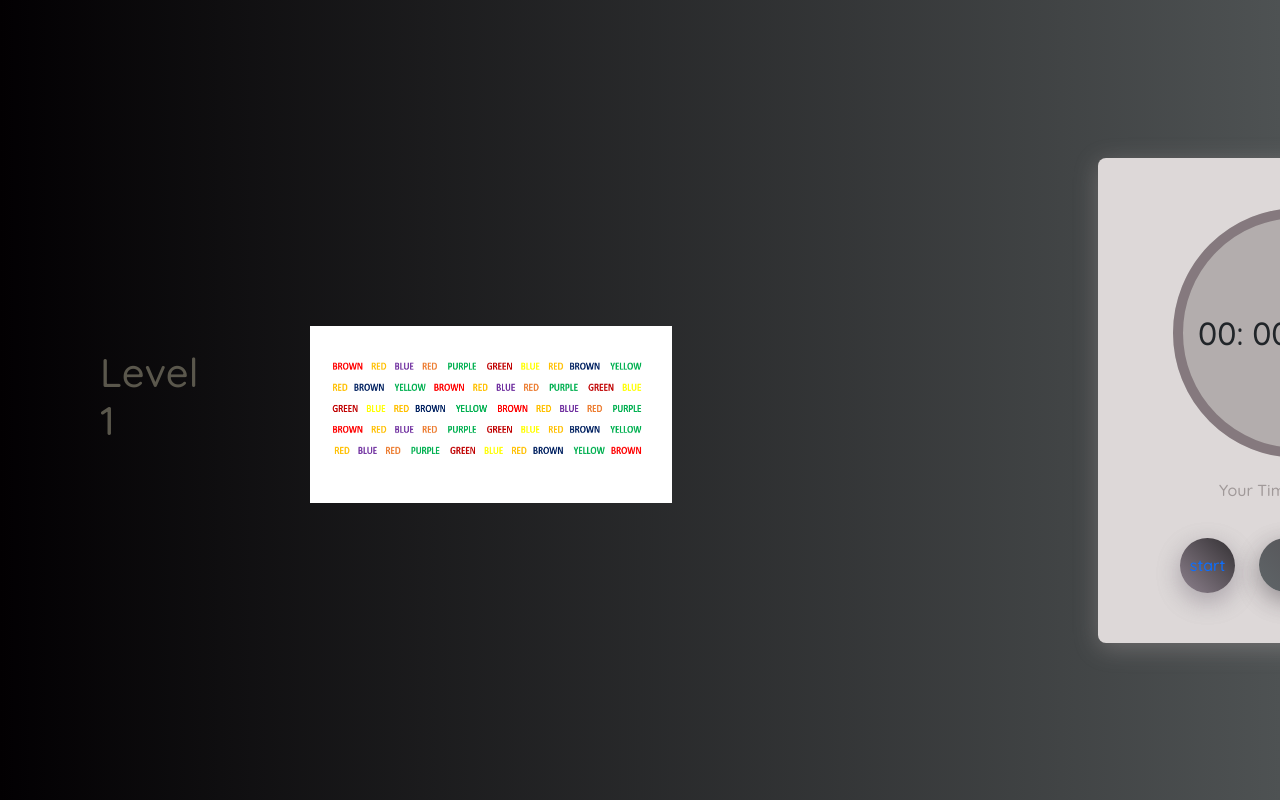
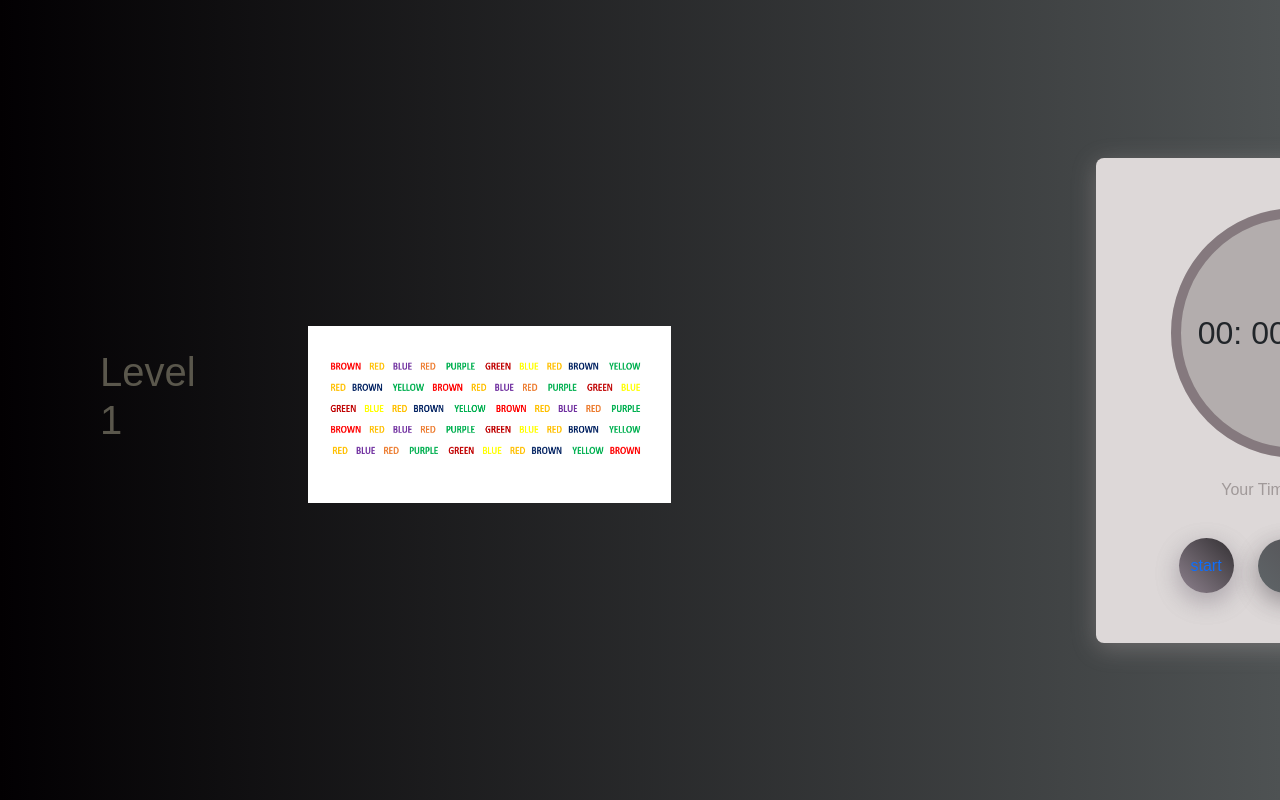
Before and after one commit to Sainithin-bit/HCI_Project, a plain HTML site: page Level-1.html in a window 1280 px wide. Shown: the top 800 px of the page. Drawn offline with nearby package versions, Linux system fonts and the light colour scheme.

Commit message:
Font family changed

```diff
--- a/main.css
+++ b/main.css
@@ -1,5 +1,6 @@
 body{
     background: -webkit-radial-gradient(#1f1616, #333033);
+    font-family: "Google Sans",sans-serif;
 
 }
 .title-image{
--- a/mystyle.css
+++ b/mystyle.css
@@ -1,5 +1,5 @@
 body{
-    font-family:  'Quicksand', sans-serif ;
+    font-family: "Google Sans",sans-serif;
     font-weight: 300;
     background:linear-gradient(to left, #4e5253, #020002);
     display: flex;
```
